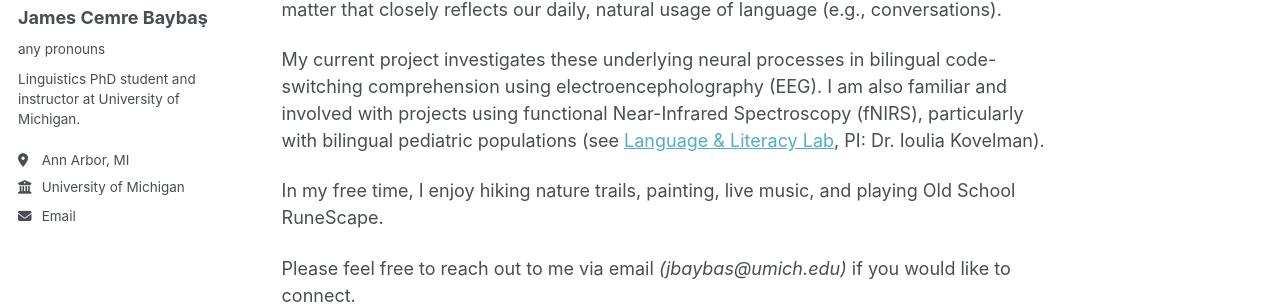
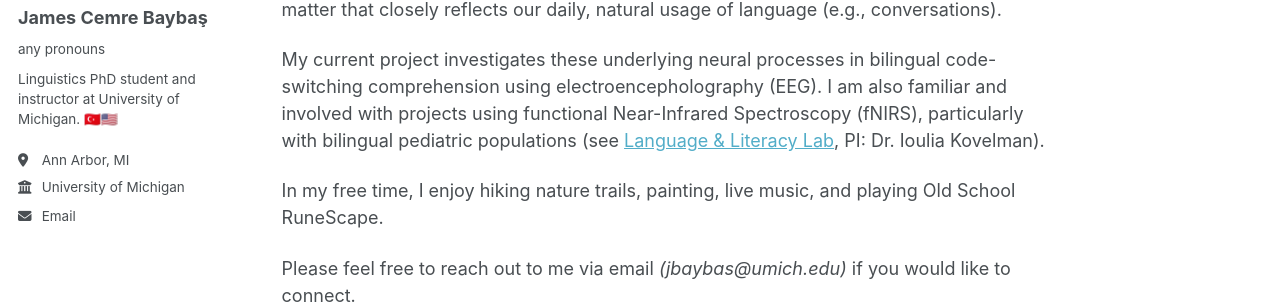
Before and after one commit to jbaybas/jbaybas.github.io, a Jekyll site: the page built from _pages/about.md, in a window 1280 px wide. Shown: the part 277-581 px from the top of the page. Built offline with Jekyll 4.4.1, drawn with Linux system fonts in a browser that asks for light colours.

```diff
--- a/_config.yml
+++ b/_config.yml
@@ -25,7 +25,7 @@ author:
   avatar           : "profile2.jpg"
   name             : "James Cemre Baybaş"
   pronouns         : "any pronouns"
-  bio              : "Linguistics PhD student and instructor at University of Michigan."
+  bio              : "Linguistics PhD student and instructor at University of Michigan. \n🇹🇷🇺🇸"
   location         : "Ann Arbor, MI"
   employer         : "University of Michigan"
   uri              : # URL
```
